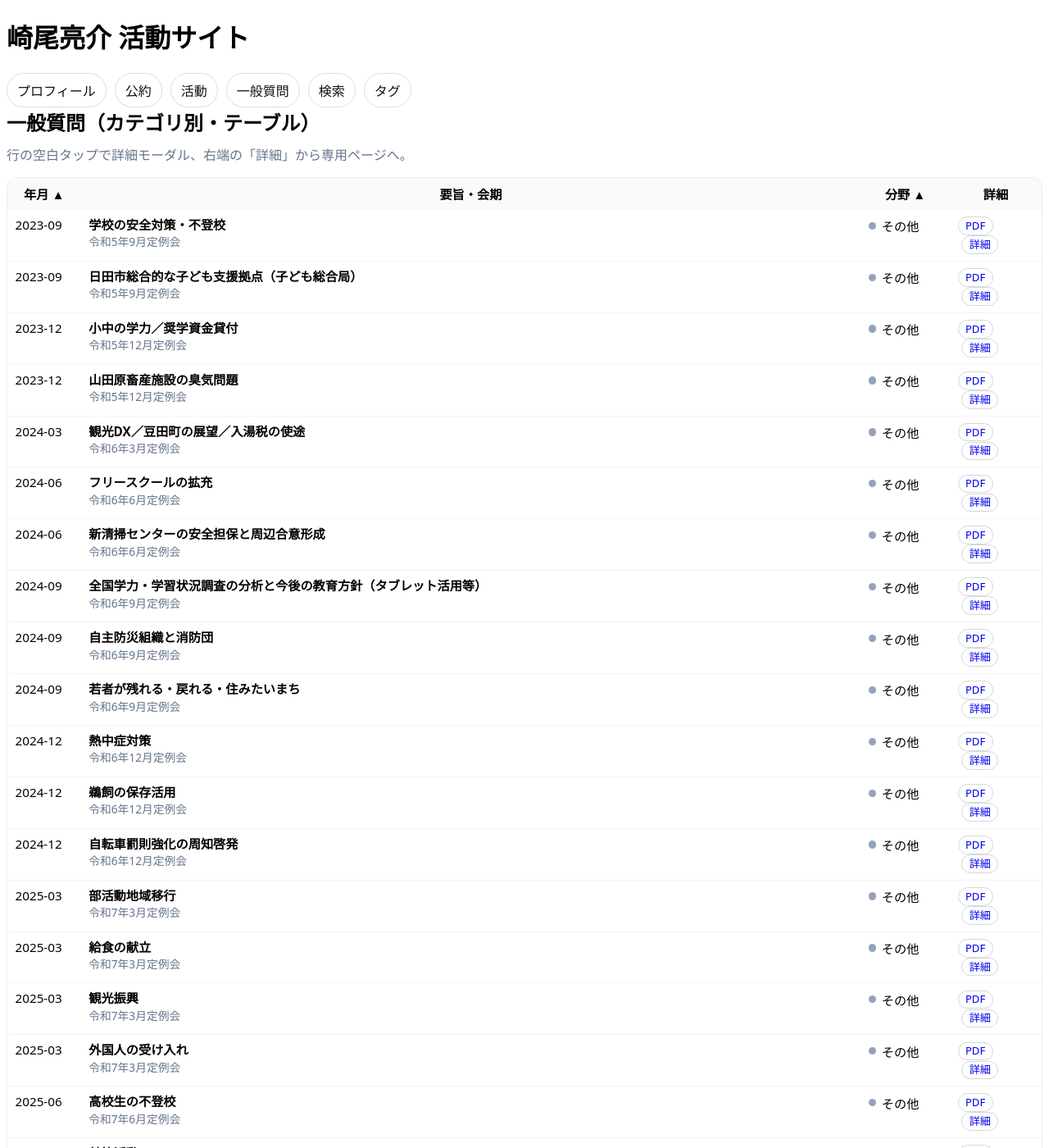
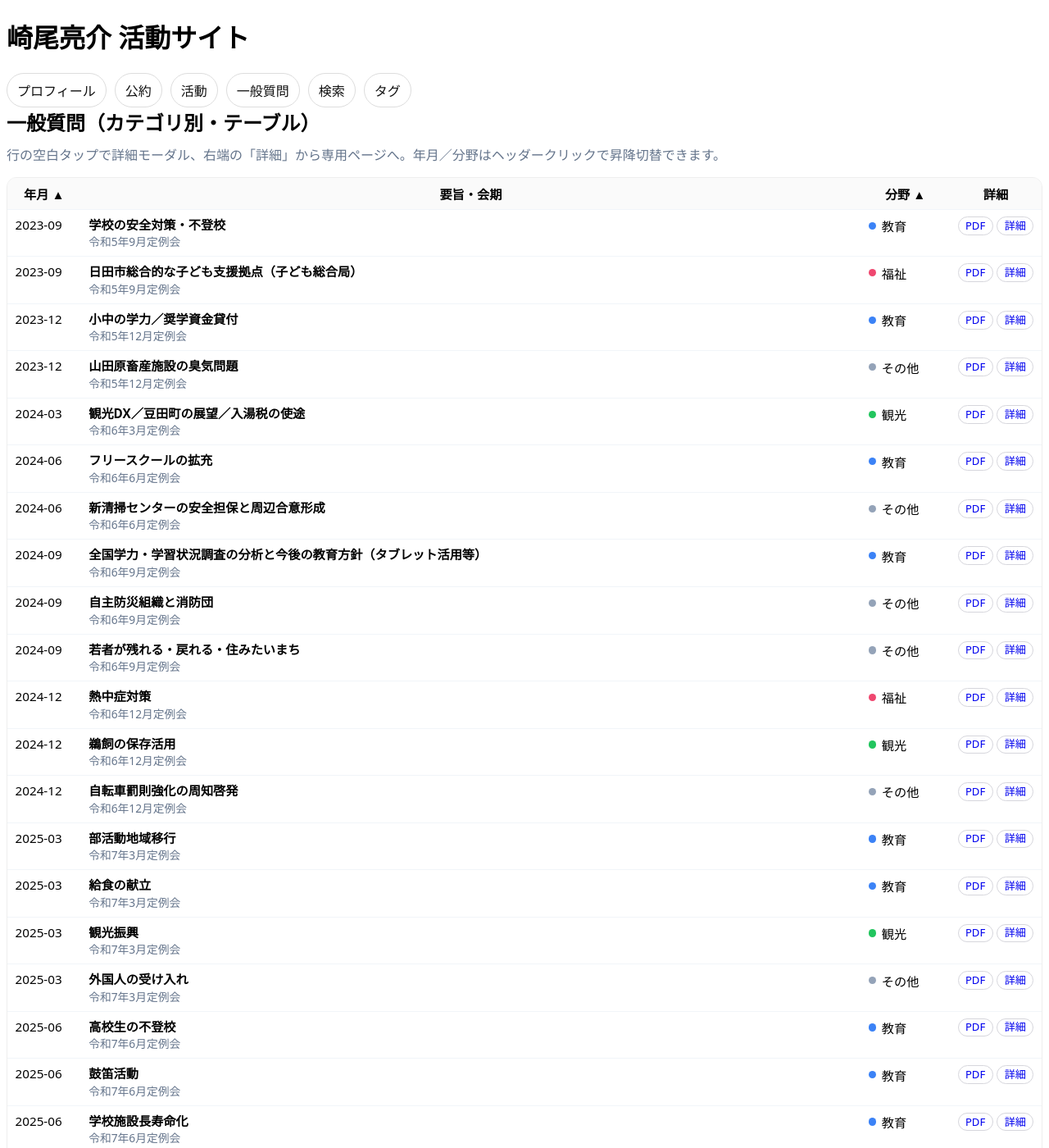
Before and after one commit to sakioryousuke-eng/activity-site, a Jekyll site: the page built from pages/matrix.html, in a window 1280 px wide and 1400 px high. Shown: the whole window at 82% size. Built offline with Jekyll 4.4.1, drawn with Linux system fonts in a browser that asks for light colours; some of the changed text lies outside the part shown.

Commit message:
Update matrix.html

```diff
--- a/pages/matrix.html
+++ b/pages/matrix.html
@@ -5,7 +5,7 @@ permalink: /pages/matrix.html
 ---
 
 <h2 style="margin:0 0 10px;">一般質問（カテゴリ別・テーブル）</h2>
-<p class="muted" style="margin:6px 0 16px;">行の空白タップで詳細モーダル、右端の「詳細」から専用ページへ。</p>
+<p class="muted" style="margin:6px 0 16px;">行の空白タップで詳細モーダル、右端の「詳細」から専用ページへ。年月／分野はヘッダークリックで昇降切替できます。</p>
 
 <style>
 body, h1, h2, h3, p, td, th, button, a {
@@ -18,17 +18,24 @@ table.matrix{width:100%;border-collapse:collapse;font-size:.95rem;table-layout:f
 .matrix tr:hover{background:#fcfcff}
 .muted{color:#64748b}
 
+/* 列幅（要旨を最大化） */
 .col-month{width:5.6rem}
 .col-cat{width:6.8rem}
 .col-act{width:7.0rem}
+
+/* 分野表示：小さな色ドット＋短ラベル */
 .cat-badge{display:inline-flex;align-items:center;gap:.42rem}
 .dot{width:.58rem;height:.58rem;border-radius:50%}
 .dot.edu{background:#3b82f6}.dot.wel{background:#ef476f}.dot.tour{background:#22c55e}.dot.oth{background:#94a3b8}
+
+/* ボタン（小型ピル） */
 .btn{display:inline-flex;align-items:center;gap:.3em;padding:.24rem .52rem;border:1px solid #d6d6dc;border-radius:999px;background:#fff;text-decoration:none;font-size:.82rem;line-height:1;white-space:nowrap}
 .btn:hover{background:#f5f7ff}
 .btn + .btn{margin-left:.3rem}
 .cell-title{font-weight:700;line-height:1.35;overflow:hidden;text-overflow:ellipsis;display:-webkit-box;-webkit-line-clamp:2;-webkit-box-orient:vertical}
 .cell-session{font-size:.86rem;color:#64748b;overflow:hidden;text-overflow:ellipsis;white-space:nowrap}
+
+/* SP微調整 */
 @media(max-width:840px){.col-month{width:5.2rem}.col-cat{width:6.2rem}.col-act{width:6.6rem}}
 @media(max-width:480px){.col-month{width:4.9rem}.col-cat{width:5.8rem}.col-act{width:6.2rem}.cell-session{display:none}}
 </style>
@@ -36,88 +43,141 @@ table.matrix{width:100%;border-collapse:collapse;font-size:.95rem;table-layout:f
 <div class="matrix-wrap">
   <table class="matrix" id="matrixTable">
     <colgroup>
-      <col class="col-month"><col><col class="col-cat"><col class="col-act">
+      <col class="col-month"><col><!-- 要旨（広い） --><col class="col-cat"><col class="col-act">
     </colgroup>
     <thead>
       <tr>
-        <th id="sortMonth" data-order="asc">年月 ▲</th>
+        <th id="sortMonth" data-order="asc">年月 ▲</th><!-- 初期＝古い順 -->
         <th>要旨・会期</th>
         <th id="sortCat" data-order="asc">分野 ▲</th>
         <th>詳細</th>
       </tr>
     </thead>
     <tbody>
-      {% for cat in site.data.matrix %}
-        {% assign catname = cat[0] %}
-        {% assign catlist = cat[1] %}
-        {% for entry in catlist %}
-          {% assign s = entry.sakio %}
-          {% assign key = catname | append: '-' | append: s.month | append: '-' | append: s.text | slugify %}
-          {% assign c = catname | replace:'　','' | replace:' ','' | downcase %}
+      {% assign rows = site.data.matrix.rows | default: empty %}
+      {% for r in rows %}
+        {% assign s = r.sakio %}
+        {% assign cat = r.category | default: 'その他' %}
+        {% assign key = cat | append: '-' | append: s.month | append: '-' | append: s.text | slugify %}
+        {% assign c = cat | replace:'　','' | replace:' ','' | downcase %}
         {% capture catkey %}{% if c contains '教' %}edu{% elsif c contains '福' %}wel{% elsif c contains '観' %}tour{% else %}oth{% endif %}{% endcapture %}
-          <tr class="row" data-key="{{ key }}" data-cat="{{ catname }}" data-catkey="{{ catkey }}" data-month="{{ s.month | replace:'-','' | plus:0 }}" data-title="{{ s.text }}" data-session="{{ s.session }}" data-pdf="{{ s.pdf | relative_url }}" data-related='{{ entry.related | jsonify }}'>
+        <tr class="row"
+            data-key="{{ key }}"
+            data-cat="{{ cat }}"
+            data-catkey="{{ catkey | strip }}"
+            data-month="{{ s.month | replace:'-','' | plus:0 }}"
+            data-title="{{ s.text | escape }}"
+            data-session="{{ s.session | escape }}"
+            data-pdf="{{ s.pdf | relative_url }}"
+            data-related='{{ r.related | jsonify }}'>
           <td>{{ s.month }}</td>
           <td>
             <div class="cell-title">{{ s.text }}</div>
             <div class="cell-session">{{ s.session }}</div>
           </td>
-            <td><span class="cat-badge"><span class="dot {{ catkey }}"></span>
+          <td>
+            <span class="cat-badge" title="{{ cat }}">
+              <span class="dot {{ catkey | strip }}"></span>
+              <span>
                 {% if catkey == 'edu' %}教育{% elsif catkey == 'wel' %}福祉{% elsif catkey == 'tour' %}観光{% else %}その他{% endif %}
-            </span></td>
+              </span>
+            </span>
+          </td>
           <td>
-              {% if s.pdf %}<a class="btn" data-modal="pdf" href="{{ s.pdf | relative_url }}">PDF</a>{% endif %}
+            <div style="display:flex;flex-wrap:wrap;align-items:center;justify-content:flex-start;">
+              {% if s.pdf %}
+                <a class="btn pdf-link" href="{{ s.pdf | relative_url }}" data-modal="pdf" data-title="{{ s.text }}">PDF</a>
+              {% endif %}
               <a class="btn ghost" href="{{ '/pages/matrix-detail.html' | relative_url }}?k={{ key }}">詳細</a>
+            </div>
           </td>
         </tr>
-        {% endfor %}
       {% endfor %}
     </tbody>
   </table>
 </div>
 
+<!-- 詳細モーダル（行の空白タップで開く） -->
+<dialog id="detailModal" aria-label="質問の詳細">
+  <div style="display:flex;justify-content:space-between;align-items:center;padding:.7rem .9rem;border-bottom:1px solid #eee">
+    <strong id="detailTitle"></strong>
+    <button id="closeDetail" aria-label="閉じる" class="btn">×</button>
+  </div>
+  <div style="padding:.8rem .9rem .9rem;font-size:.95rem;line-height:1.6">
+    <p class="meta"><strong>会期:</strong> <span id="detailSession"></span></p>
+    <p class="meta"><strong>年月:</strong> <span id="detailMonth"></span>　<strong>分野:</strong> <span id="detailCat"></span></p>
+    <div id="detailRelated"></div>
+    <div id="detailPDF" style="margin-top:.6rem;"></div>
+  </div>
+</dialog>
+
 {% raw %}
 <script>
 document.addEventListener('DOMContentLoaded',()=>{
-  const table=document.querySelector('#matrixTable');
+  const table=document.getElementById('matrixTable');
   const tbody=table.querySelector('tbody');
-  const rows=Array.from(tbody.querySelectorAll('tr.row'));
-
-  // === ソート処理 ===
-  const catOrder=['教育','福祉','観光','その他'];
+  const allRows=Array.from(tbody.querySelectorAll('tr.row'));
   const thMonth=document.getElementById('sortMonth');
   const thCat=document.getElementById('sortCat');
 
+  // 表示順ルール
+  const CAT_ORDER=['教育','福祉','観光','その他'];
+
+  // 初期 = 月昇順
+  let sortKey='month';
   function applySort(){
-    const mOrder=thMonth.dataset.order;
+    const mOrder=thMonth.dataset.order;   // 'asc'|'desc'
     const cOrder=thCat.dataset.order;
-    let sorted=[...rows];
-    sorted.sort((a,b)=>{
+    const rows=[...allRows];
+    rows.sort((a,b)=>{
       const ma=+a.dataset.month, mb=+b.dataset.month;
-      const ca=a.dataset.cat, cb=b.dataset.cat;
-      if (sortKey==='month'){
-        return mOrder==='asc'?ma-mb:mb-ma;
-      }else if (sortKey==='cat'){
-        const ai=catOrder.indexOf(ca)>=0?catOrder.indexOf(ca):99;
-        const bi=catOrder.indexOf(cb)>=0?catOrder.indexOf(cb):99;
-        if(ai!==bi)return cOrder==='asc'?ai-bi:bi-ai;
-        return mOrder==='asc'?ma-mb:mb-ma;
+      const ca=a.dataset.cat,    cb=b.dataset.cat;
+      if(sortKey==='month'){
+        return mOrder==='asc' ? ma-mb : mb-ma;
+      }else{ // cat
+        const ai = CAT_ORDER.indexOf(ca)>=0?CAT_ORDER.indexOf(ca):99;
+        const bi = CAT_ORDER.indexOf(cb)>=0?CAT_ORDER.indexOf(cb):99;
+        if(ai!==bi) return cOrder==='asc' ? ai-bi : bi-ai;
+        // 同カテゴリ内は月で並べる
+        return mOrder==='asc' ? ma-mb : mb-ma;
       }
     });
-    sorted.forEach(r=>tbody.appendChild(r));
+    rows.forEach(r=>tbody.appendChild(r));
   }
-
-  let sortKey='month';
   thMonth.addEventListener('click',()=>{
-    thMonth.dataset.order=thMonth.dataset.order==='asc'?'desc':'asc';
-    thMonth.textContent=thMonth.dataset.order==='asc'?'年月 ▲':'年月 ▼';
-    sortKey='month';applySort();
+    thMonth.dataset.order = thMonth.dataset.order==='asc'?'desc':'asc';
+    thMonth.textContent   = thMonth.dataset.order==='asc'?'年月 ▲':'年月 ▼';
+    sortKey='month'; applySort();
   });
   thCat.addEventListener('click',()=>{
-    thCat.dataset.order=thCat.dataset.order==='asc'?'desc':'asc';
-    thCat.textContent=thCat.dataset.order==='asc'?'分野 ▲':'分野 ▼';
-    sortKey='cat';applySort();
+    thCat.dataset.order = thCat.dataset.order==='asc'?'desc':'asc';
+    thCat.textContent   = thCat.dataset.order==='asc'?'分野 ▲':'分野 ▼';
+    sortKey='cat'; applySort();
   });
   applySort();
+
+  // 詳細モーダル：行の空白クリックで開く（ボタン/リンクは通常遷移）
+  const dlg=document.getElementById('detailModal');
+  document.getElementById('closeDetail')?.addEventListener('click',()=>dlg.close());
+  tbody.addEventListener('click',(e)=>{
+    const row=e.target.closest('tr.row'); if(!row) return;
+    if(e.target.closest('a,button,[data-modal]')) return; // 既存アクション優先
+    document.getElementById('detailTitle').textContent = row.dataset.title || '';
+    document.getElementById('detailSession').textContent = row.dataset.session || '';
+    document.getElementById('detailMonth').textContent = (''+row.dataset.month).replace(/^(\d{4})(\d{2})$/,'$1-$2');
+    document.getElementById('detailCat').textContent = row.dataset.cat || '';
+    const rel = JSON.parse(row.dataset.related || '[]');
+    document.getElementById('detailRelated').innerHTML = rel.length
+      ? '<strong>類似議員</strong><ul style="margin:.4rem 0 .2rem 1.1rem;">' +
+        rel.map(x=>`<li>${x.name}（${x.party}）：${x.month}／${x.topic}</li>`).join('') +
+        '</ul>' : '<span class="muted">—</span>';
+    const pdf = row.dataset.pdf || '';
+    document.getElementById('detailPDF').innerHTML = pdf
+      ? `<a href="${pdf}" data-modal="pdf" class="btn">📄 PDFを開く</a>
+         &nbsp;<a href="${pdf}" target="_blank" rel="noopener" class="btn ghost">↗︎ 新しいタブ</a>`
+      : '<span class="muted">PDFなし</span>';
+    dlg.showModal();
+  });
 });
 </script>
 {% endraw %}
```
Lines whose indentation alone changed are shown as unchanged.
